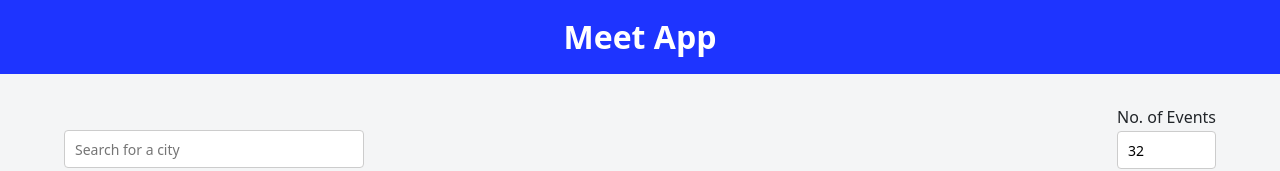
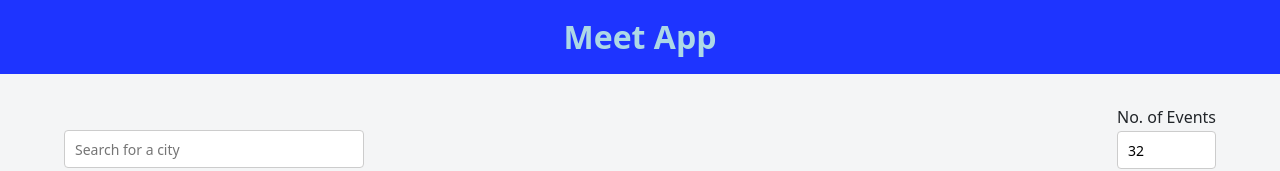
Before and after one commit to rmoise/meet, a React (Create React App) app: page / in a window 1280 px wide. Shown: the top 171 px of the page. Built offline with nearby package versions, Linux system fonts and the light colour scheme; what atatus-spa would draw is missing.

Commit message:
update logo

```diff
--- a/src/nav-bar.css
+++ b/src/nav-bar.css
@@ -7,11 +7,11 @@
 }
 
 .nav-link, .navbar-brand {
-    color: white !important;
+    color: lightblue !important;
 }
 
 .nav-link:hover, .navbar-brand:hover {
-      color: lightblue !important;
+      color: white !important;
 }
 
 .navbar, .nav-color {
```
